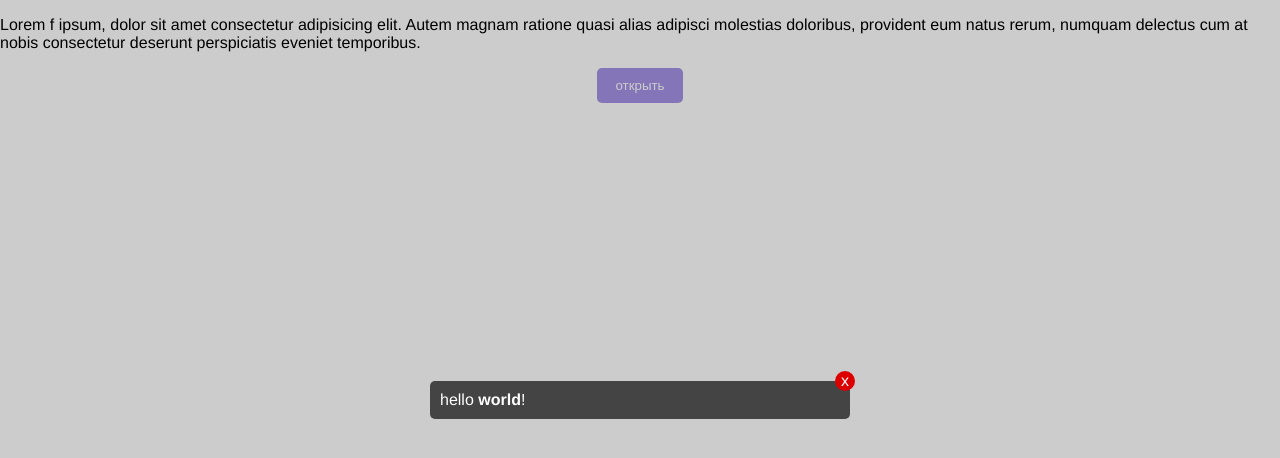
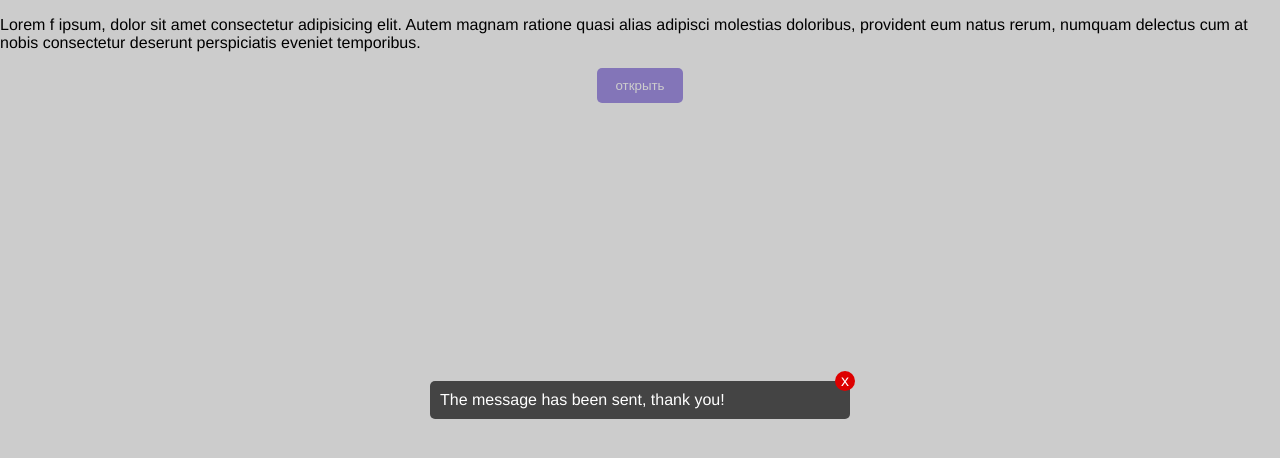
Before and after one commit to george-tsopozidis/JSlerning, a plain HTML site: page index.html in a window 1280 px wide. Both pictures are taken after a click on the button "открыть". Drawn offline with Linux system fonts and the light colour scheme.

Commit message:
about modul

```diff
--- a/dom/modal/modal.js
+++ b/dom/modal/modal.js
@@ -1,7 +1,12 @@
 const openButton = document.querySelector("#openOverlay");
 const body = document.body;
+const successModal = createModal("The message has been sent, thank you!");
 
 openButton.addEventListener("click", (e) => {
+  body.appendChild(successModal);
+});
+
+function createModal(content) {
   const overlayElement = document.createElement("div");
   overlayElement.classList.add("overlay");
 
@@ -9,18 +14,18 @@ openButton.addEventListener("click", (e) => {
     if (!e.target.classList.contains("content")) {
       closeElement.click();
     }
-     //if (e.target === overlayElement) {
-      // closeElement.click();
-     //}
+    // if (e.target === overlayElement) {
+    //   closeElement.click();
+    // }
   });
 
   const containerElement = document.createElement("div");
   containerElement.classList.add("modal-container");
 
   const contentElement = document.createElement("div");
-  containerElement.classList.add("content");
+  contentElement.classList.add("content");
 
-  contentElement.innerHTML = "hello <b>world</b>!"
+  contentElement.innerHTML = content;
 
   const closeElement = document.createElement("a");
   closeElement.classList.add("close");
@@ -35,5 +40,6 @@ openButton.addEventListener("click", (e) => {
   overlayElement.appendChild(containerElement);
   containerElement.appendChild(closeElement);
   containerElement.appendChild(contentElement);
-  body.appendChild(overlayElement);
-})
+
+  return overlayElement;
+}
--- /dev/null
+++ b/dom/modal/templates.js
@@ -0,0 +1,32 @@
+const openButton = document.querySelector("#openOverlay");
+const successModal = createModal("The message has been sent, thank you!");
+const body = document.body;
+
+openButton.addEventListener("click", e =>{
+  body.appendChild(successModal);
+})
+
+function createModal(content) {
+  const overlayElement = document.createElement("div");
+  overlayElement.classList.add("overlay");
+
+  const template = document.querySelector("#overlayTemplate");
+
+  overlayElement.innerHTML = template.innerHTML;
+  overlayElement.addEventListener("click", (e) => {
+    if (e.target === overlayElement) {
+      closeElement.click();
+    }
+  });
+
+  const closeElement = overlayElement.querySelector(".close");
+  closeElement.addEventListener("click", (e) => {
+    e.preventDefault();
+    body.removeChild(overlayElement);
+  })
+
+  const contentElement = overlayElement.querySelector(".content");
+  contentElement.innerHTML = content;
+
+  return overlayElement;
+}
--- a/index.html
+++ b/index.html
@@ -16,7 +16,13 @@
     </p>
     <button class="btn" id="openOverlay">открыть</button>
   </div>
-
-  <script src="./dom/modal/modal.js"></script>
+  <script type="html/template" id="overlayTemplate">
+    <div class="modal-container">
+      <a class="close" href="#">x</a>
+      <div class="content"></div>
+    </div>
+  </script>
+ <!-- <script src="./dom/modal/modal.js"></script> -->
+ <script src="./dom/modal/templates.js"></script>
 </body>
 </html>
```
